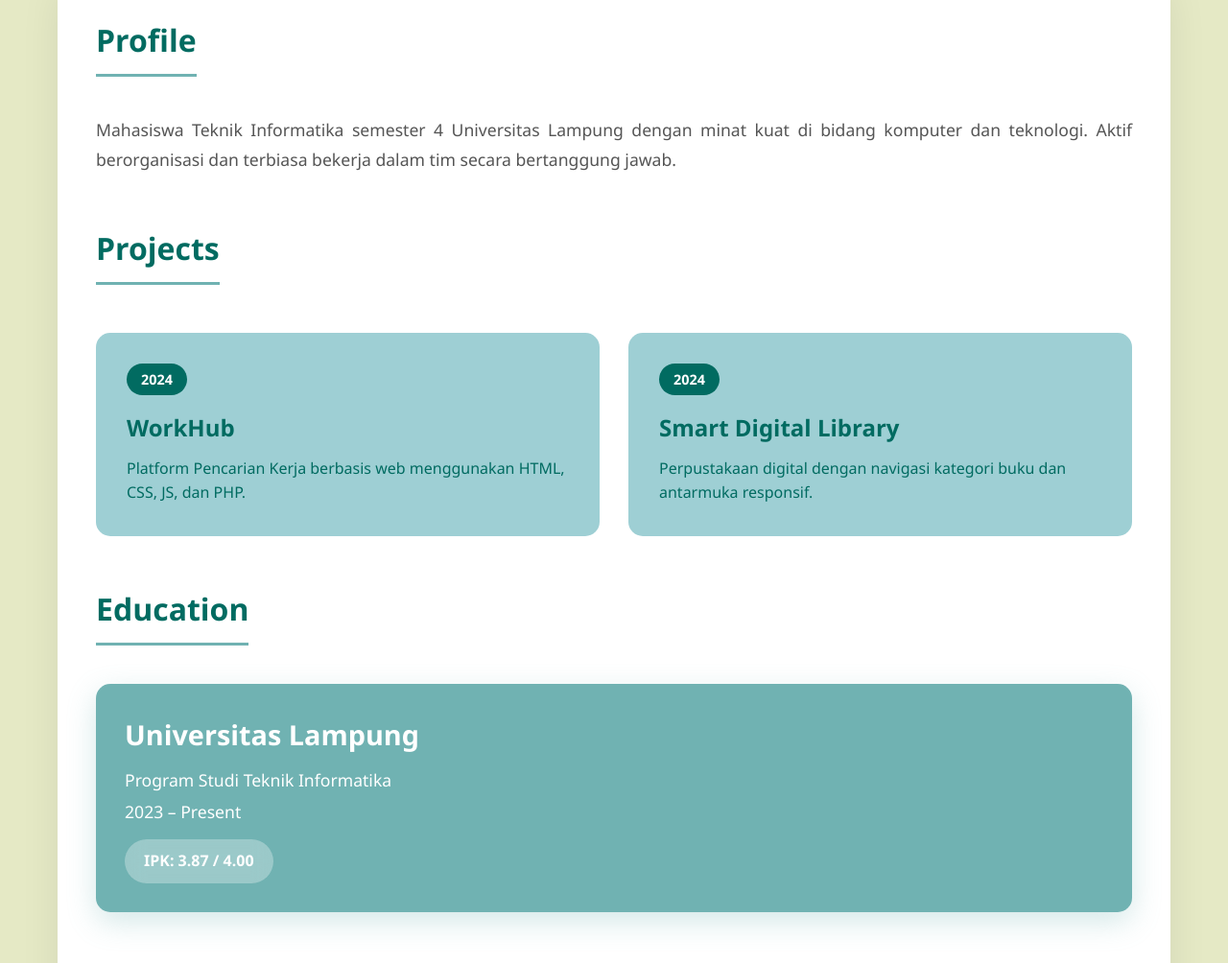
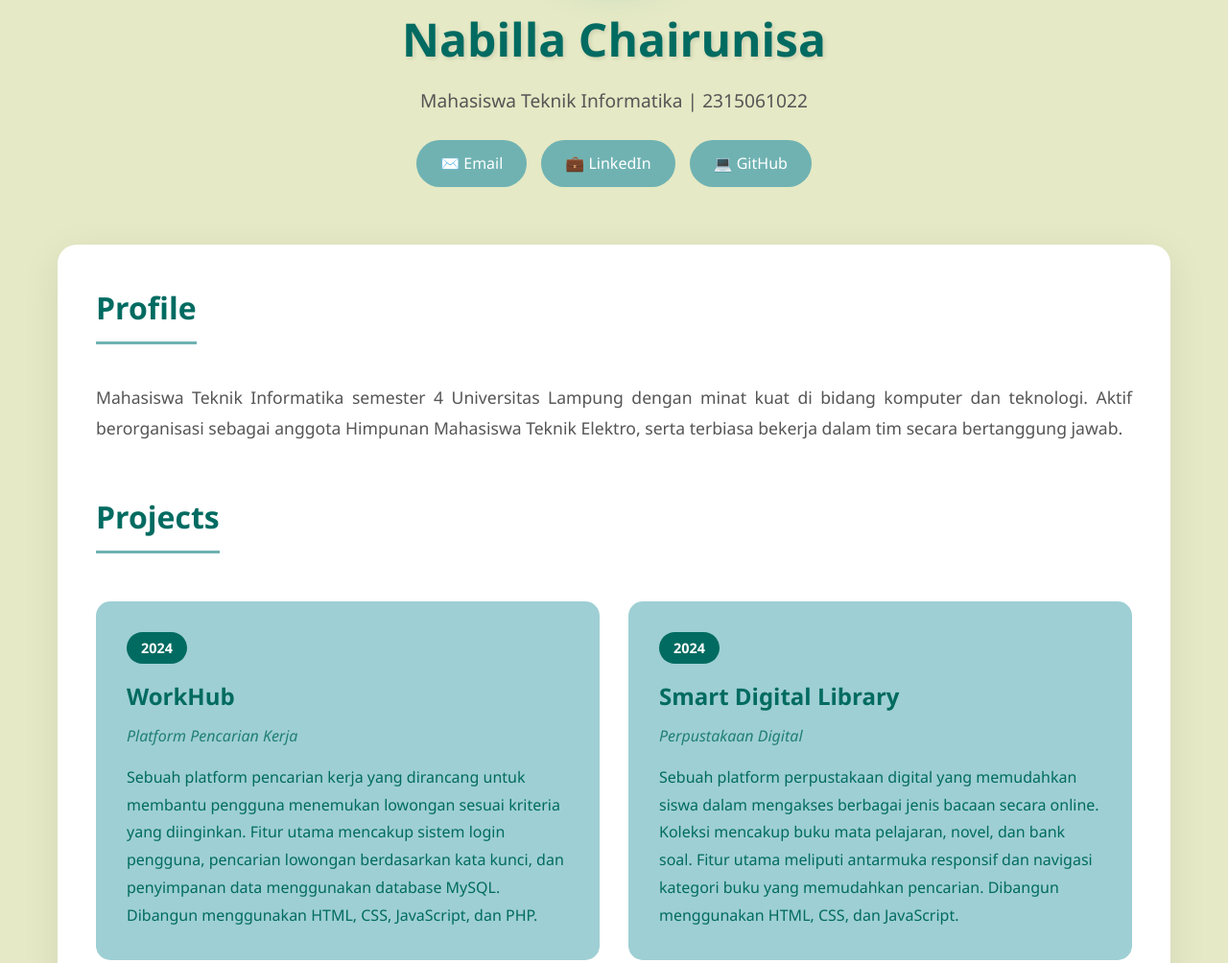
Before and after one commit to NabillaChai/TAPercobaan2_PW-B, a plain HTML site: page index.html in a window 1280 px wide. Shown: the part 282-1286 px from the top of the page at 96% size. Drawn offline with Linux system fonts and the light colour scheme.

Commit message:
tambah link kontak interaktif di header portfolio

```diff
--- a/index.html
+++ b/index.html
@@ -9,15 +9,21 @@
 <body>
     <div class="container">
         <header>
+            <div class="profile-photo"><img src="photo.jpg" alt="N"></div>
             <h1>Nabilla Chairunisa</h1>
             <p>Mahasiswa Teknik Informatika | 2315061022</p>
+            <div class="contact-links">
+                <a href="mailto:nabchairunisa@gmail.com">✉️ Email</a>
+                <a href="https://linkedin.com/in/nabilla-chairunisa-72ba9114a" target="_blank">💼 LinkedIn</a>
+                <a href="https://github.com/NabillaChai" target="_blank">💻 GitHub</a>
+            </div>
         </header>
 
         <div class="content">
             <section id="profile">
                 <h2>Profile</h2>
                 <p class="profile-text">
-                    Mahasiswa Teknik Informatika semester 4 Universitas Lampung dengan minat kuat di bidang komputer dan teknologi. Aktif berorganisasi dan terbiasa bekerja dalam tim secara bertanggung jawab.
+                    Mahasiswa Teknik Informatika semester 4 Universitas Lampung dengan minat kuat di bidang komputer dan teknologi. Aktif berorganisasi sebagai anggota Himpunan Mahasiswa Teknik Elektro, serta terbiasa bekerja dalam tim secara bertanggung jawab.
                 </p>
             </section>
 
@@ -27,13 +33,19 @@
                     <div class="project-card">
                         <span class="project-year">2024</span>
                         <h3>WorkHub</h3>
-                        <p>Platform Pencarian Kerja berbasis web menggunakan HTML, CSS, JS, dan PHP.</p>
+                        <p class="project-course">Platform Pencarian Kerja</p>
+                        <p class="project-description">
+                            Sebuah platform pencarian kerja yang dirancang untuk membantu pengguna menemukan lowongan sesuai kriteria yang diinginkan. Fitur utama mencakup sistem login pengguna, pencarian lowongan berdasarkan kata kunci, dan penyimpanan data menggunakan database MySQL. Dibangun menggunakan HTML, CSS, JavaScript, dan PHP.
+                        </p>
                     </div>
 
                     <div class="project-card">
                         <span class="project-year">2024</span>
                         <h3>Smart Digital Library</h3>
-                        <p>Perpustakaan digital dengan navigasi kategori buku dan antarmuka responsif.</p>
+                        <p class="project-course">Perpustakaan Digital</p>
+                        <p class="project-description">
+                            Sebuah platform perpustakaan digital yang memudahkan siswa dalam mengakses berbagai jenis bacaan secara online. Koleksi mencakup buku mata pelajaran, novel, dan bank soal. Fitur utama meliputi antarmuka responsif dan navigasi kategori buku yang memudahkan pencarian. Dibangun menggunakan HTML, CSS, dan JavaScript.
+                        </p>
                     </div>
                 </div>
             </section>
```
